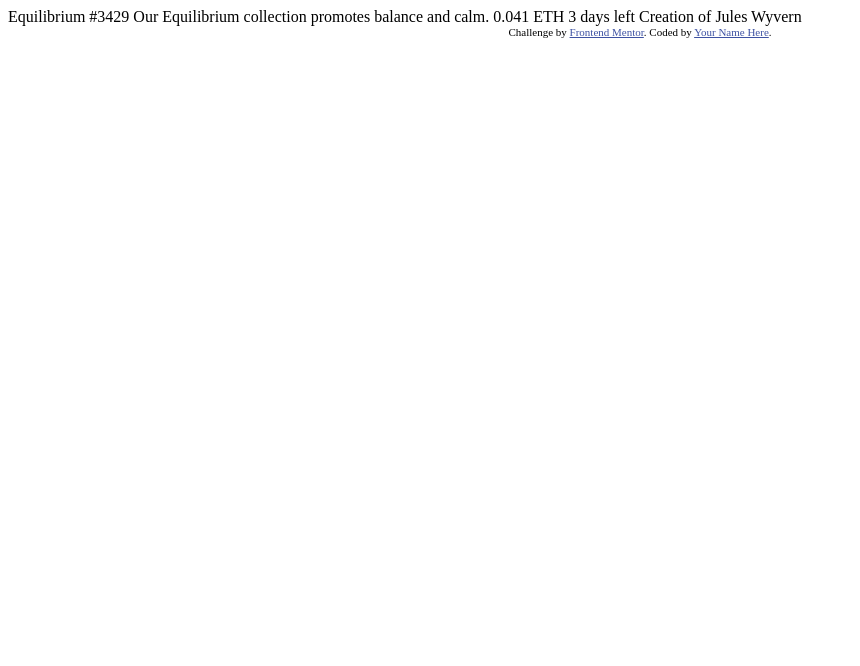
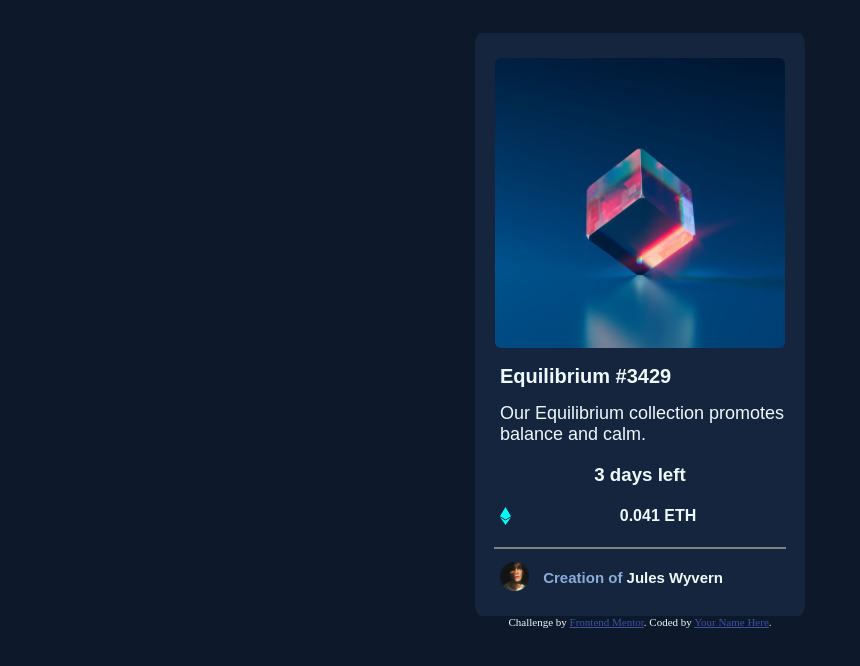
Before and after one commit to Kauaguarinogabriell/Equilibrium-Project, a plain HTML site: page index.html in a window 1280 px wide. Shown: the whole page, without its empty margins (0-860 px from the left). Drawn offline with Linux system fonts and the light colour scheme.

Commit message:
centralized content

```diff
--- a/index.html
+++ b/index.html
@@ -12,19 +12,82 @@
   <style>
     .attribution { font-size: 11px; text-align: center; }
     .attribution a { color: hsl(228, 45%, 44%); }
+
+    body{
+      background-color: hsl(217, 54%, 11%);
+      color: aliceblue;
+    }
+    .container{
+      display: flex;
+      padding-top: 25px;
+      font-family: 'Outfit', sans-serif;
+    }
+    .box{
+      padding-top: 25px;
+      background-color:hsl(216, 50%, 16%);
+      margin: 0 auto;
+      text-align: center;
+      max-width: 330px;
+      border-radius: 2%;
+    }
+    .picture{
+      max-width: 290px;
+      border-radius: 2%;
+    }
+
+    .h1text{
+      font-size: 125%;
+      font-weight: 600;
+      text-align: left;
+      margin-left: 25px;
+    }
+    .h2text{
+      font-size: 18px;
+      text-align: left;
+      font-weight: 300;
+      margin-left: 25px;
+    }
+
+    .ethereumimg{
+      float: left ;
+      margin-left: 25px;
+
+    }
+    .h5text{
+      font-size: 15px;
+      padding-bottom: 5px;
+      padding-right: 82px;
+      float: right;
+      margin-top: 12px;
+    }
+    .avatarimg{
+      max-width: 29px;
+      float: left;
+      margin-left: 25px;
+      margin-top: 5px;
+
+
+    }
   </style>
 </head>
 <body>
-
-  Equilibrium #3429
-
-  Our Equilibrium collection promotes balance and calm.
-
-  0.041 ETH
-  3 days left
-
-  Creation of Jules Wyvern
-
+  <main class="container">
+    <div class="box">
+      <picture>
+        <img class="picture" src="image-equilibrium.jpg" alt="Equilibrium">
+      </picture>
+      <h1 class="h1text">Equilibrium #3429</h1>
+      <h2 class="h2text">Our Equilibrium collection promotes balance and calm.</h2>
+      <h3 class="h4text">3 days left</h3>
+      <picture class="ethereumphoto">
+        <img class="ethereumimg" src="icon-ethereum.svg"><h4 class="h3text">0.041 ETH</h4>
+      </picture><!--ethereumphoto-->
+      <hr width="290px" color="gray">
+      <picture class="avatarphoto">
+        <img class="avatarimg" src="image-avatar.png"><h5 class="h5text"><span style="color:hsl(215, 51%, 70%);">Creation of </span>Jules Wyvern</h5>
+      </picture><!--avatarphoto-->
+    </div><!--box-->
+  </main><!--container-->
   <div class="attribution">
     Challenge by <a href="https://www.frontendmentor.io?ref=challenge" target="_blank">Frontend Mentor</a>.
     Coded by <a href="#">Your Name Here</a>.
```
